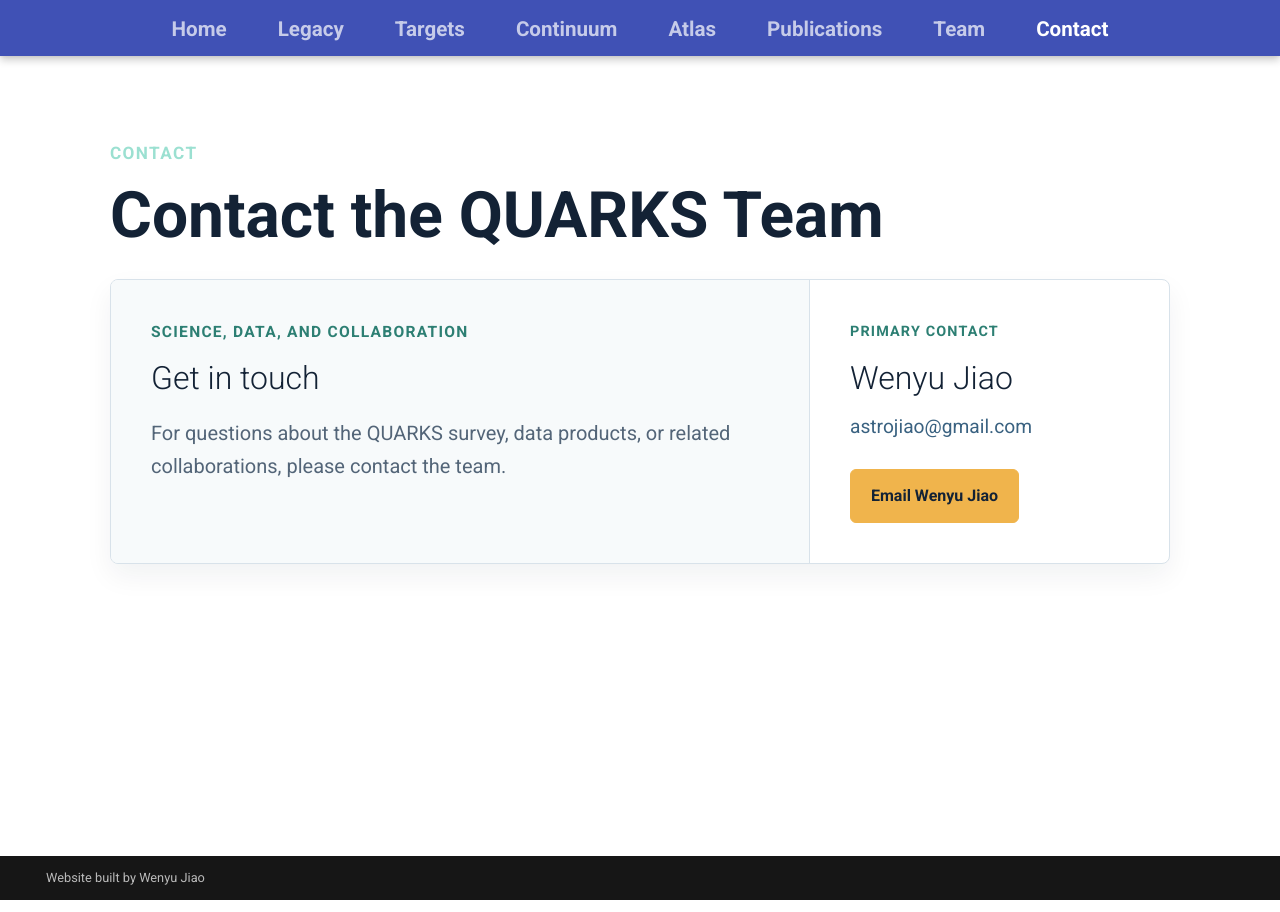
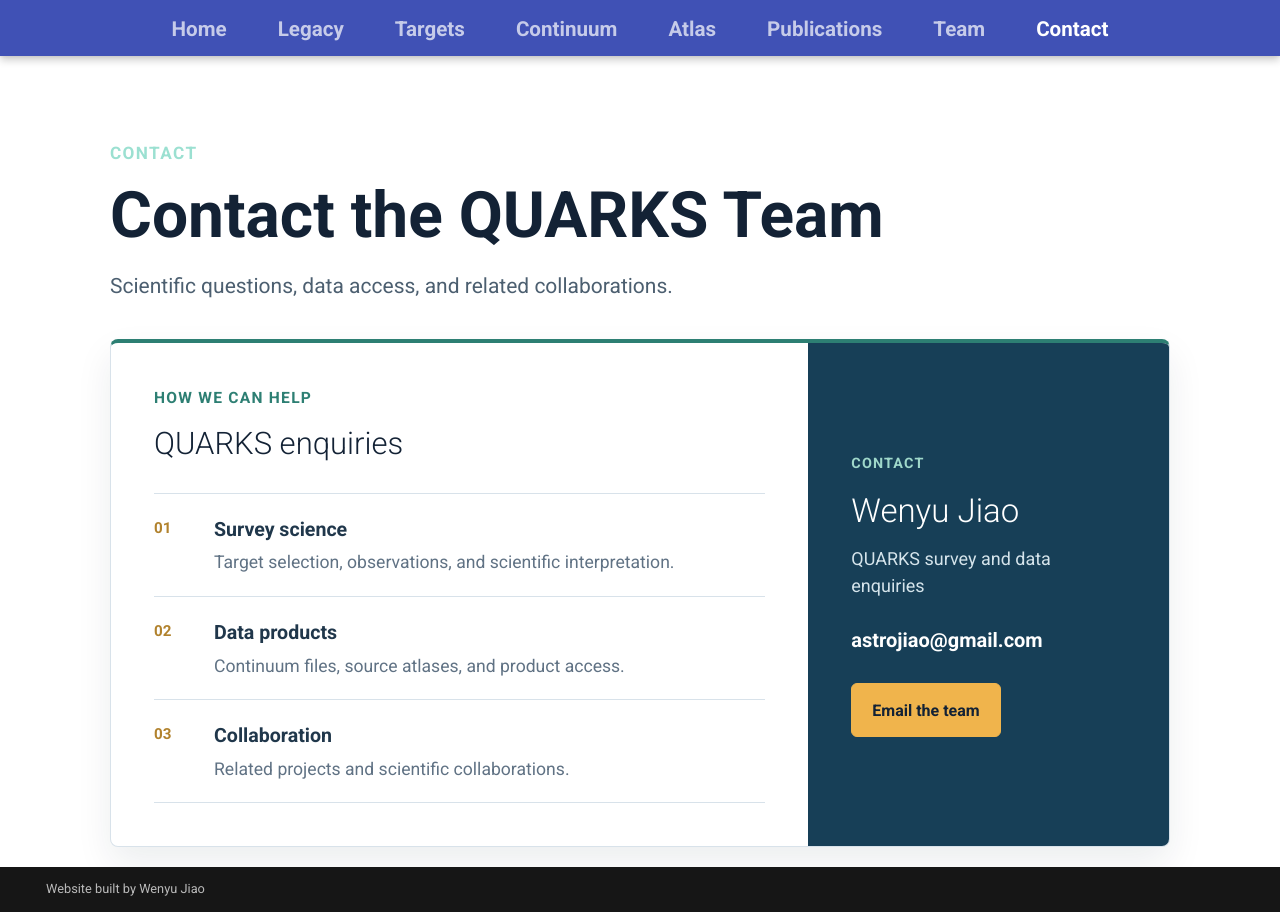
Before and after one commit to ALMAQUARKS/almaquarks.github.io, an MkDocs documentation site: the page built from docs/contact.md, in a window 1280 px wide. Built offline with MkDocs 1.6.1 and Material for MkDocs 9.7.7, drawn with Linux system fonts in a browser that asks for light colours.

Commit message:
Refine contact page layout

```diff
--- a/docs/contact.md
+++ b/docs/contact.md
@@ -1,21 +1,44 @@
 <section class="quarks-page-heading quarks-page-heading--compact">
   <p class="quarks-kicker">Contact</p>
   <h1>Contact the QUARKS Team</h1>
+  <p>Scientific questions, data access, and related collaborations.</p>
 </section>
 
-<section class="quarks-contact-panel" aria-label="QUARKS contact information">
-  <div class="quarks-contact-panel__intro">
-    <p class="quarks-section__eyebrow">Science, data, and collaboration</p>
-    <h2>Get in touch</h2>
-    <p>
-      For questions about the QUARKS survey, data products, or related collaborations, please contact the team.
-    </p>
+<section class="quarks-contact-hub" aria-label="QUARKS contact information">
+  <div class="quarks-contact-hub__topics">
+    <p class="quarks-section__eyebrow">How we can help</p>
+    <h2>QUARKS enquiries</h2>
+
+    <div class="quarks-contact-topic-list">
+      <div class="quarks-contact-topic">
+        <span>01</span>
+        <div>
+          <strong>Survey science</strong>
+          <p>Target selection, observations, and scientific interpretation.</p>
+        </div>
+      </div>
+      <div class="quarks-contact-topic">
+        <span>02</span>
+        <div>
+          <strong>Data products</strong>
+          <p>Continuum files, source atlases, and product access.</p>
+        </div>
+      </div>
+      <div class="quarks-contact-topic">
+        <span>03</span>
+        <div>
+          <strong>Collaboration</strong>
+          <p>Related projects and scientific collaborations.</p>
+        </div>
+      </div>
+    </div>
   </div>
 
-  <div class="quarks-contact-panel__person">
-    <span>Primary contact</span>
+  <div class="quarks-contact-hub__person">
+    <span>Contact</span>
     <h2>Wenyu Jiao</h2>
-    <a class="quarks-contact-panel__email" href="mailto:astrojiao@gmail.com">astrojiao@gmail.com</a>
-    <a class="quarks-button quarks-button--primary" href="mailto:astrojiao@gmail.com">Email Wenyu Jiao</a>
+    <p>QUARKS survey and data enquiries</p>
+    <a class="quarks-contact-hub__email" href="mailto:astrojiao@gmail.com">astrojiao@gmail.com</a>
+    <a class="quarks-button quarks-button--primary" href="mailto:astrojiao@gmail.com">Email the team</a>
   </div>
 </section>
--- a/docs/stylesheets/extra.css
+++ b/docs/stylesheets/extra.css
@@ -698,152 +698,112 @@
     font-weight: 650;
 }
 
-.quarks-contact-grid {
-    display: grid;
-    grid-template-columns: repeat(2, minmax(0, 1fr));
-    gap: 1rem;
-}
-
-.quarks-contact-grid:has(.quarks-contact-card:only-child) {
-    grid-template-columns: minmax(0, 0.68fr);
-}
-
-.quarks-contact-card {
-    padding: 1.3rem 1.25rem;
+.quarks-contact-hub {
+    display: grid;
+    grid-template-columns: minmax(0, 1.45fr) minmax(18rem, 0.75fr);
+    max-width: 1060px;
+    margin: 1.75rem auto 2.5rem;
+    overflow: hidden;
     border: 1px solid #d8e2ea;
+    border-top: 4px solid #2d7f73;
     border-radius: 8px;
     background: #ffffff;
-    box-shadow: 0 12px 28px rgba(19, 34, 53, 0.06);
-}
-
-.quarks-contact-card > span {
-    display: inline-block;
-    margin-bottom: 0.65rem;
-    color: #2d7f73;
-    font-size: 0.78rem;
-    font-weight: 800;
-    letter-spacing: 0.08em;
-    text-transform: uppercase;
-}
-
-.md-typeset .quarks-contact-card h2 {
-    font-size: 1.35rem;
-}
-
-.quarks-contact-card p {
-    margin: 0.75rem 0 0;
-    color: #536578;
-    font-size: 0.95rem;
-    line-height: 1.58;
-}
-
-.quarks-contact-card__actions {
-    display: flex;
-    flex-wrap: wrap;
-    gap: 0.55rem;
-    margin-top: 1.1rem;
-}
-
-.md-typeset .quarks-contact-card__actions a {
-    display: inline-flex;
-    min-height: 2.35rem;
-    align-items: center;
-    padding: 0.5rem 0.72rem;
-    border: 1px solid #c9d7e1;
-    border-radius: 6px;
-    color: #0f3654;
-    background: #f8fbfd;
-    font-size: 0.86rem;
-    font-weight: 800;
-    text-decoration: none;
-}
-
-.md-typeset .quarks-contact-card__actions a:hover {
-    border-color: #2d7f73;
-    color: #2d7f73;
-    background: #eef8f5;
-}
-
-.quarks-contact-note {
-    margin-top: 1rem;
-    padding: 1rem 1.1rem;
-    border-left: 4px solid #1f6f9f;
-    border-radius: 8px;
-    background: #f5f9fc;
-}
-
-.quarks-contact-note p {
+    box-shadow: 0 16px 36px rgba(19, 34, 53, 0.08);
+}
+
+.quarks-contact-hub__topics,
+.quarks-contact-hub__person {
+    padding: 2.15rem;
+}
+
+.md-typeset .quarks-contact-hub h2 {
     margin: 0;
-    color: #536578;
-    font-size: 0.92rem;
-    line-height: 1.55;
-}
-
-.quarks-contact-panel {
-    display: grid;
-    grid-template-columns: minmax(0, 1.35fr) minmax(18rem, 0.65fr);
-    max-width: 1060px;
-    margin: 1.5rem auto 0;
-    overflow: hidden;
-    border: 1px solid #d8e2ea;
-    border-radius: 8px;
-    background: #ffffff;
-    box-shadow: 0 12px 28px rgba(19, 34, 53, 0.06);
-}
-
-.quarks-contact-panel__intro,
-.quarks-contact-panel__person {
-    padding: 2rem;
-}
-
-.quarks-contact-panel__intro {
-    background: #f7fafb;
-}
-
-.md-typeset .quarks-contact-panel h2 {
-    margin: 0;
+    letter-spacing: 0;
+}
+
+.md-typeset .quarks-contact-hub__topics h2 {
     color: #132235;
-    font-size: 1.6rem;
-    letter-spacing: 0;
-}
-
-.quarks-contact-panel__intro > p:last-child {
-    max-width: 38rem;
-    margin: 0.85rem 0 0;
-    color: #536578;
-    font-size: 1rem;
-    line-height: 1.65;
-}
-
-.quarks-contact-panel__person {
+    font-size: 1.55rem;
+}
+
+.quarks-contact-topic-list {
+    margin-top: 1.35rem;
+    border-top: 1px solid #d8e2ea;
+}
+
+.quarks-contact-topic {
+    display: grid;
+    grid-template-columns: 2.2rem minmax(0, 1fr);
+    gap: 0.8rem;
+    padding: 1rem 0;
+    border-bottom: 1px solid #d8e2ea;
+}
+
+.quarks-contact-topic > span {
+    padding-top: 0.1rem;
+    color: #b1822d;
+    font-size: 0.76rem;
+    font-weight: 800;
+    font-variant-numeric: tabular-nums;
+}
+
+.quarks-contact-topic strong {
+    display: block;
+    color: #20374b;
+    font-size: 0.98rem;
+}
+
+.quarks-contact-topic p {
+    margin: 0.22rem 0 0;
+    color: #607284;
+    font-size: 0.88rem;
+    line-height: 1.5;
+}
+
+.quarks-contact-hub__person {
     display: flex;
     flex-direction: column;
     align-items: flex-start;
-    border-left: 1px solid #d8e2ea;
-}
-
-.quarks-contact-panel__person > span {
+    justify-content: center;
+    color: #ffffff;
+    background: #173f57;
+}
+
+.quarks-contact-hub__person > span {
     margin-bottom: 0.65rem;
-    color: #2d7f73;
+    color: #9fd8ca;
     font-size: 0.72rem;
-    font-weight: 760;
+    font-weight: 800;
     letter-spacing: 0.08em;
     text-transform: uppercase;
 }
 
-.md-typeset .quarks-contact-panel__email {
-    margin-top: 0.55rem;
-    color: #3a6281;
-    font-size: 0.96rem;
+.md-typeset .quarks-contact-hub__person h2 {
+    color: #ffffff;
+    font-size: 1.65rem;
+}
+
+.quarks-contact-hub__person p {
+    margin: 0.55rem 0 0;
+    color: #d5e4eb;
+    font-size: 0.9rem;
+    line-height: 1.5;
+}
+
+.md-typeset .quarks-contact-hub__email {
+    margin-top: 1.25rem;
+    color: #ffffff;
+    font-size: 1rem;
+    font-weight: 700;
     text-decoration: none;
 }
 
-.md-typeset .quarks-contact-panel__email:hover {
-    color: #2d7f73;
+.md-typeset .quarks-contact-hub__email:hover {
+    color: #f0c66f;
     text-decoration: underline;
 }
 
-.quarks-contact-panel__person .quarks-button {
+.quarks-contact-hub__person .quarks-button {
     margin-top: 1.35rem;
 }
 
@@ -1563,17 +1523,12 @@
         text-align: left;
     }
 
-    .quarks-contact-grid {
+    .quarks-contact-hub {
         grid-template-columns: 1fr;
     }
 
-    .quarks-contact-panel {
-        grid-template-columns: 1fr;
-    }
-
-    .quarks-contact-panel__person {
-        border-top: 1px solid #d8e2ea;
-        border-left: 0;
+    .quarks-contact-hub__person {
+        min-height: 16rem;
     }
 
     .quarks-atlas__grid {
```
